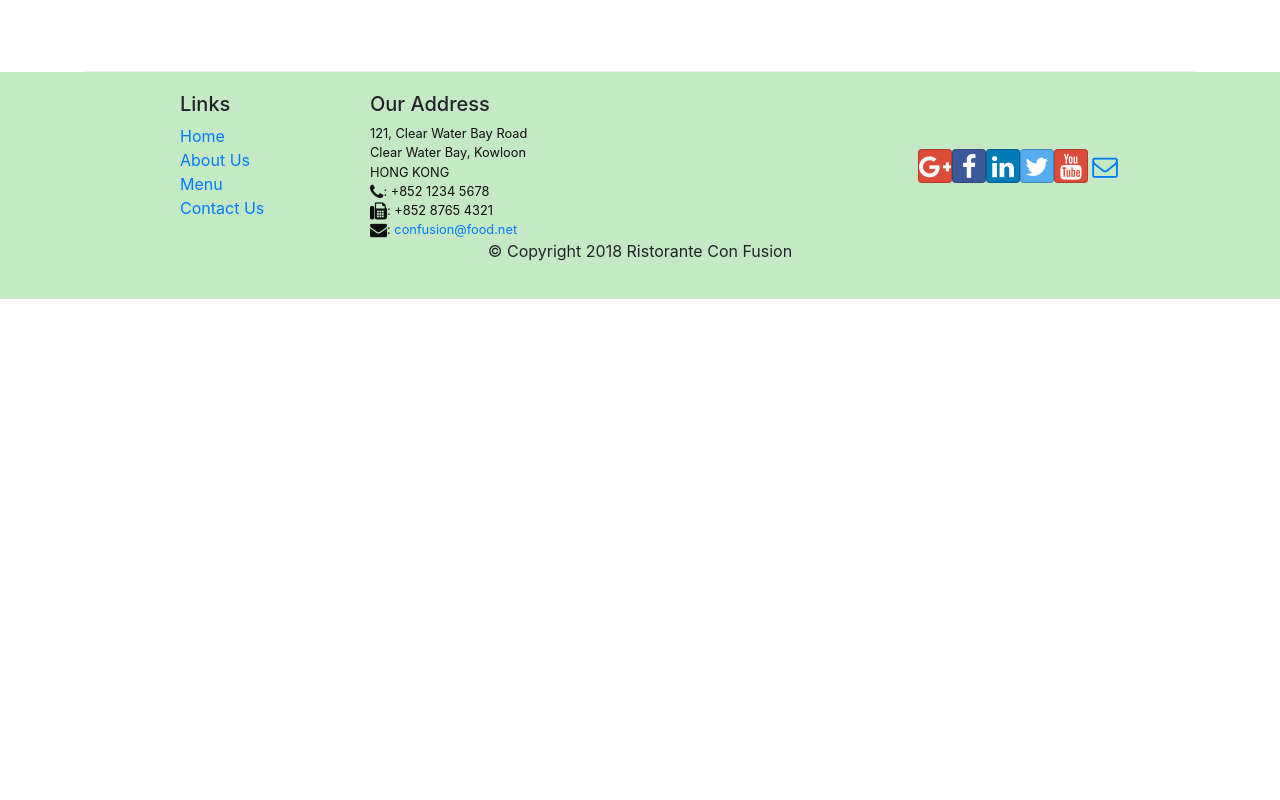
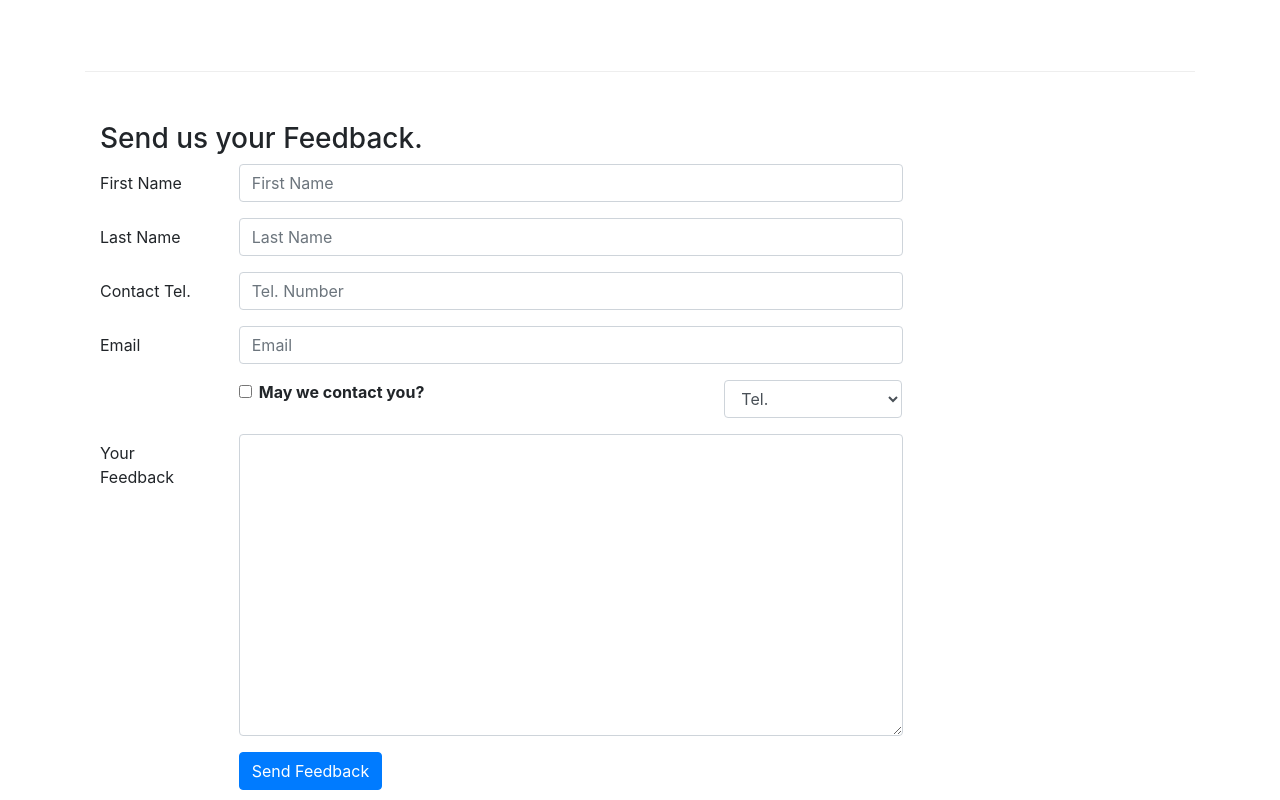
Before and after one commit to shubhapatil154/React_Project, a React (Create React App) app: page /contactus in a window 1280 px wide. Shown: the part 800-1600 px from the top of the page. Before the commit the page ends 1099 px from the top, so only its background shows below. Built offline with nearby package versions, Linux system fonts and the light colour scheme.

Commit message:
Controlled Forms

```diff
--- a/src/components/ContactComponent.js
+++ b/src/components/ContactComponent.js
@@ -1,8 +1,46 @@
-import React from 'react';
-import { Breadcrumb, BreadcrumbItem } from 'reactstrap';
+import React, { Component } from 'react';
+import { Breadcrumb, BreadcrumbItem, Button, Form, FormGroup, Label, Input, Col } from 'reactstrap';
 import { Link } from 'react-router-dom';
 
-function Contact(props) {
+
+
+class Contact extends Component {
+
+    constructor(props) {
+        super(props);
+
+        this.state = {
+            firstname: '',
+            lastname: '',
+            telnum:'',
+            email: '',
+            agree: false,
+            contactType: 'Tel.',
+            message: ''
+
+        }
+        this.handleSubmit = this.handleSubmit.bind(this);
+        this.handleInputChange = this.handleInputChange.bind(this);
+
+    }
+
+    handleInputChange(event) {
+        const target = event.target;
+        const value = target.type === 'checkbox' ? target.checked : target.value;
+        const name = target.name;
+
+        this.setState({
+            [name]: value
+        });
+    }
+
+    handleSubmit(event) {
+        console.log("Current State is: " + JSON.stringify(this.state));
+        alert("Current State is: " + JSON.stringify(this.state));
+        event.preventDefault();
+    }
+
+    render () {
         return(
             <div className="container">
                 <div className="row">
@@ -41,9 +79,96 @@
                         </div>
                     </div>
                 </div>
+                <div className="row row-content">
+                    <div className="col-12">
+                        <h3>Send us your Feedback.</h3>
+                    </div>
+                    <div className="col-12 col-md-9">
+                        <Form onSubmit={this.handleSubmit}>
+                            <FormGroup row>
+                                <Label htmlFor="firstname" md={2}> First Name </Label>
+                                <Col md={10}>
+                                    <Input type="text" id="firstname" name="firstname"
+                                    placeholder="First Name"
+                                    value={this.state.firstname}
+                                    onChange = {this.handleInputChange}
+                                    />
+                                </Col>
+                            </FormGroup>
+                            <FormGroup row>
+                                <Label htmlFor="lastname" md={2}> Last Name </Label>
+                                <Col md={10}>
+                                    <Input type="text" id="lastname" name="lastname"
+                                    placeholder="Last Name"
+                                    value={this.state.lastname}
+                                    onChange = {this.handleInputChange}
+                                    />
+                                </Col>
+                            </FormGroup>
+                            <FormGroup row>
+                                <Label htmlFor="telnum" md={2}> Contact Tel. </Label>
+                                <Col md={10}>
+                                    <Input type="tel" id="telnum" name="telnum"
+                                    placeholder="Tel. Number"
+                                    value={this.state.telnum}
+                                    onChange = {this.handleInputChange}
+                                    />
+                                </Col>
+                            </FormGroup>
+                            <FormGroup row>
+                                <Label htmlFor="email" md={2}> Email </Label>
+                                <Col md={10}>
+                                    <Input type="email" id="email" name="email"
+                                    placeholder="Email"
+                                    value={this.state.email}
+                                    onChange = {this.handleInputChange}
+                                    />
+                                </Col>
+                            </FormGroup>
+                            <FormGroup row>
+                                <Col md={{size: 6, offset:2}}>
+                                    <FormGroup check>
+                                        <Label check>
+                                            <Input type="checkbox" name="agree"
+                                            checked={this.state.agree}
+                                            onChange = {this.handleInputChange}
+                                            /> {' '}
+                                            <strong>May we contact you?</strong>
+                                        </Label>
+                                    </FormGroup>
+                                </Col>
+                                <Col md={{size: 3, offset:1}}>
+                                    <Input type="select" name="contactType"
+                                            onChange = {this.handleInputChange}
+                                            value={this.state.contactType} >
+                                            <option>Tel.</option>
+                                            <option>Email</option>
+                                    </Input>
+                                </Col>
+                            </FormGroup>
+                            <FormGroup row>
+                                <Label htmlFor="message" md={2}> Your Feedback </Label>
+                                <Col md={10}>
+                                    <Input type="textarea" id="message" name="message"
+                                    rows="12"
+                                    value={this.state.message}
+                                    onChange = {this.handleInputChange}
+                                    />
+                                </Col>
+                            </FormGroup>
+                            <FormGroup row>
+                                <Col md={{size:10, offset: 2}}>
+                                    <Button type="submit" color="primary">Send Feedback</Button>
+                                </Col>
+                            </FormGroup>
+                        </Form>
+                    </div>
+                </div>
             </div>
         );
     }
 
+}
+
 
 export default Contact;
```
Lines whose indentation alone changed are shown as unchanged.
